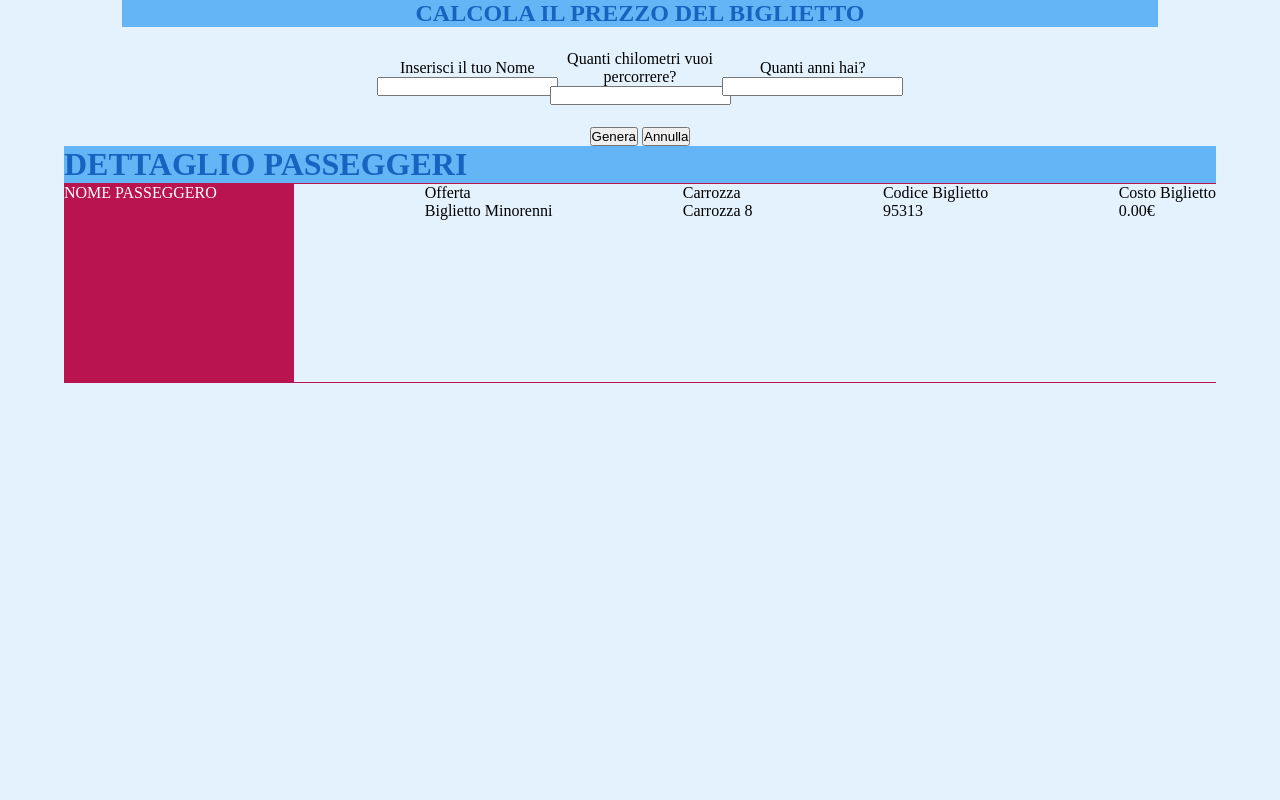
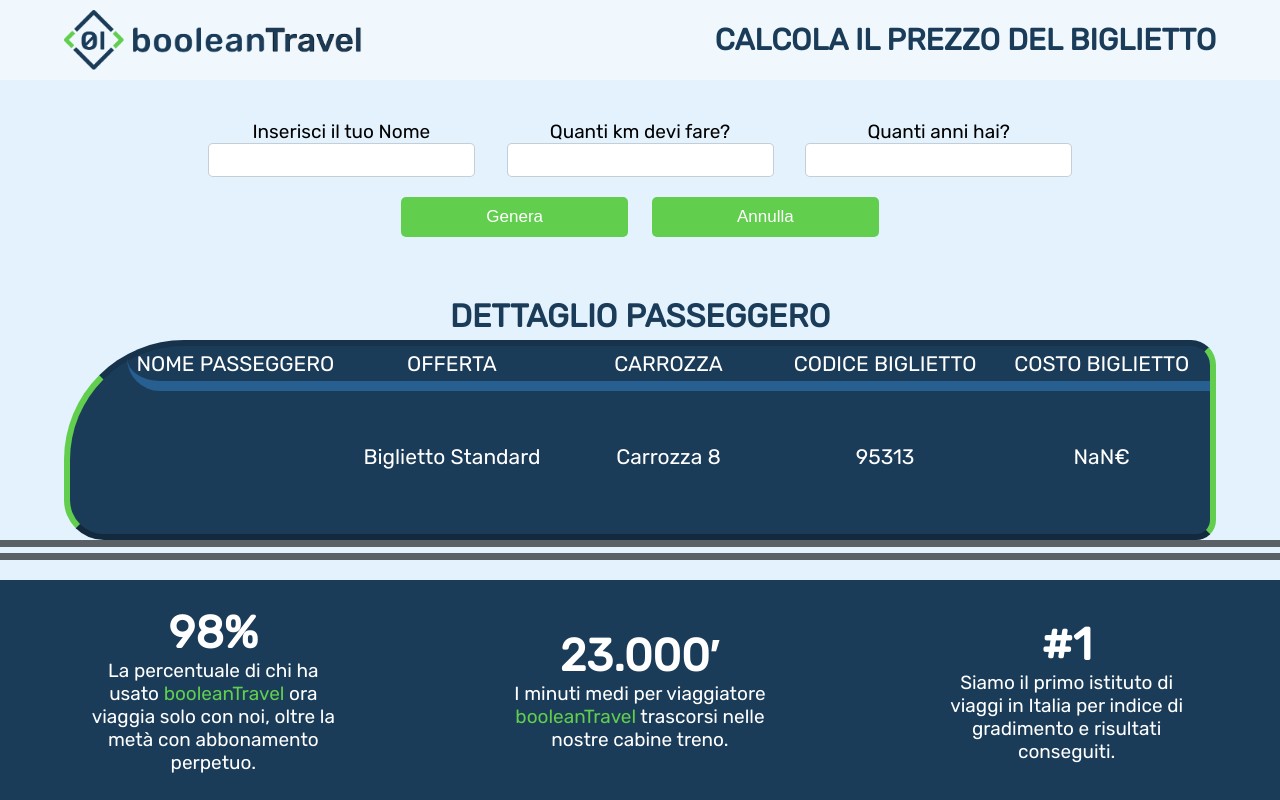
Before and after one commit to JakeShelterwin/js-biglietto-treno-form, a plain HTML site: page index.html in a window 1280 px wide. Both pictures are taken after a click on the button "Genera". Drawn offline with Linux system fonts and the light colour scheme.

Commit message:
Esercizio Completo

```diff
--- a/index.html
+++ b/index.html
@@ -4,8 +4,8 @@
     <meta charset="utf-8">
     <meta name="viewport" content="width=device-width, initial-scale=1.0">
     <!-- richiamo fontawesome -->
-    <!-- <script src="https://kit.fontawesome.com/15ec4d483d.js" crossorigin="anonymous"></script>
-    <link href="https://fonts.googleapis.com/css?family=Montserrat:400,700&display=swap" rel="stylesheet"> -->
+    <!-- <script src="https://kit.fontawesome.com/15ec4d483d.js" crossorigin="anonymous"></script> -->
+    <link href="https://fonts.googleapis.com/css?family=Rubik&display=swap" rel="stylesheet">
     <link rel="stylesheet" href="style.css">
     <title>Biglietto Treno</title>
   </head>
@@ -13,16 +13,22 @@
     <body>
 
       <main>
-        <section class="sezioneTop">
+        <!-- barra fissa top -->
+        <div class="navbarTop">
+          <img src="img/logo.png" alt="logo">
+          <h1>CALCOLA IL PREZZO DEL BIGLIETTO</h1>
+        </div>
+
+        <!-- sezione input -->
           <div id="calcolo">
-            <h1>CALCOLA IL PREZZO DEL BIGLIETTO</h1>
+            <!-- sezione che prende l'input dall'utente -->
             <div class="inputUtente">
               <div class="inputNome">
                 <p>Inserisci il tuo Nome</p>
                 <input id="nome" type="text" name="" value="">
               </div>
               <div class="inputKM">
-                <p>Quanti chilometri vuoi percorrere?</p>
+                <p>Quanti km devi fare?</p>
                 <input id="km" type="text" name="" value="">
               </div>
               <div class="inputAnni">
@@ -30,7 +36,8 @@
                 <input id="anni" type="text" name="" value="">
               </div>
             </div>
-            <div class="buttoniFunzionali">
+            <!-- sezione con i bottoni -->
+            <div class="bottoniFunzionali">
               <button id="genera" type="button" name="button">
                 Genera
               </button>
@@ -40,37 +47,49 @@
               </button>
             </div>
           </div>
-        </section>
 
+        <!-- sezione calcolo prezzo -->
         <div id="risultatoCalcolo">
-          <h1>DETTAGLIO PASSEGGERI</h1>
-          <div class="containerRisultatoCalcolo">
-            <div class="identitaPasseggero">
-              <p>NOME PASSEGGERO</p>
-              <span id="nomePasseggero"></span>
+          <h1>DETTAGLIO PASSEGGERO</h1>
+          <div class="containerRisultatoCalcolo clearfix">
+            <div>
+              <p>COSTO BIGLIETTO</p>
+              <span id="costoBiglietto"></span>
             </div>
             <div>
-              <p>Offerta</p>
+              <p>CODICE BIGLIETTO</p>
+              <span id="codiceBiglietto"></span>
+            </div>
+            <div>
+              <p>CARROZZA</p>
+              <span id="carrozza"></span>
+            </div>
+            <div>
+              <p>OFFERTA</p>
               <span id="offerta"></span>
             </div>
             <div>
-              <p>Carrozza</p>
-              <span id="carrozza"></span>
+              <p class="bordoFinestra">NOME PASSEGGERO</p>
+              <span id="nomePasseggero"></span>
             </div>
-            <div>
-              <p>Codice Biglietto</p>
-              <span id="codiceBiglietto"></span>
-            </div>
-            <div>
-              <p>Costo Biglietto</p>
-              <span id="costoBiglietto"></span>
-            </div>
-
           </div>
         </div>
-
-
       </main>
+      <!-- footer -->
+      <footer>
+        <div>
+          <h1>98%</h1>
+          <p>La percentuale di chi ha usato <span>booleanTravel</span> ora viaggia solo con noi, oltre la metà con abbonamento perpetuo.</p>
+        </div>
+        <div>
+          <h1>23.000&prime;</h1>
+          <p>I minuti medi per viaggiatore <span>booleanTravel</span> trascorsi nelle nostre cabine treno.</p>
+        </div>
+        <div>
+          <h1>#1</h1>
+          <p>Siamo il primo istituto di viaggi in Italia per indice di gradimento e risultati conseguiti.</p>
+        </div>
+      </footer>
       <script type="text/javascript" src="main.js"> </script>
     </body>
 
--- a/main.js
+++ b/main.js
@@ -22,10 +22,11 @@ bottoneGenera.addEventListener("click",
   function(){
     // sul click salvo i valori degli input
     nomeUtenteInput = nomeUtente.value;
-    kmDaFareInput = kmDaFare.value;
-    anniUtenteInput = anniUtente.value;
+    kmDaFareInput = parseInt(kmDaFare.value);
+    anniUtenteInput = parseInt(anniUtente.value);
 
     // inserisco le condizioni per il calcolo corretto del prezzo dei biglietti
+    // e stampo nel documento il valore trovato in questo modo
     prezzoUnKM=0.21;
     if (anniUtenteInput<18){
       //sconto del 20% perché restituisco l'80% del prezzo del biglietto
@@ -40,8 +41,8 @@ bottoneGenera.addEventListener("click",
       document.getElementById('offerta').innerHTML = 'Biglietto Standard';
     }
 
-    // li stampo in console
-    console.log(nomeUtenteInput, kmDaFareInput, anniUtenteInput, prezzoViaggio);
+    //Debug: li stampo in console
+    console.log(nomeUtenteInput, 'km da fare ' + kmDaFareInput, 'anni ' + anniUtenteInput, 'prezzo ' + prezzoViaggio + '€') ;
 
     //gestisco la casella a scomaprsa
     risultatoCalcolo = document.getElementById("risultatoCalcolo");
@@ -62,18 +63,17 @@ bottoneGenera.addEventListener("click",
 // gestisco gli effetti al click sul bottone annulla
 bottoneAnnulla.addEventListener("click",
   function(){
-
     //svuoto gli elementi input riempiti dall'utente se è cliccato il bottone annulla
     nomeUtente.value = "";
     kmDaFare.value = "";
     anniUtente.value = "";
 
-    //gestisco la casella a scomaprsa
+    //gestisco la casella a scomaprsa che, se è visibile, deve nascondersi quando clicco su annulla
     risultatoCalcolo = document.getElementById("risultatoCalcolo");
     risultatoCalcolo.style.display="none";
 
     // resetto il documento
-    document.getElementById('nomePasseggero').innerHTML ="";
+    document.getElementById('nomePasseggero').innerHTML = "";
     document.getElementById('carrozza').innerHTML = "";
     document.getElementById('codiceBiglietto').innerHTML = "";
     document.getElementById('costoBiglietto').innerHTML = "";
--- a/style.css
+++ b/style.css
@@ -3,73 +3,191 @@
   margin: 0;
   box-sizing: border-box;
 }
-/* h1 {
-  background-color: #64b5f6;
-  padding: 25px;
-  border: 5px dotted rgba(13, 71, 161, 0.5);
-  color: #1565c0;
-  border-radius: 30px;
-  width: 300px;
-} */
+/* ************************************************************************* */
+/* ******************************ROBE GENERALI****************************** */
+/* ************************************************************************* */
 
-h1 {
-  background-color: #64b5f6;
-  color: #1565c0;
-  margin-left: 5%;
-  margin-right: 5%;
+body {
+  font-family: 'Rubik', sans-serif;
 }
+
+.clearfix {
+  display: table;
+  content: "";
+  clear: both;
+}
+
 main {
-  height: 100vh;
+  height: calc(100vh - 300px);  /* 300 è barrafixed + altezza fissa footer*/
   background-color: #e3f2fd;
 }
 
-.sezioneTop{
+/* ************************************************************************* */
+/* ******************************NAVBAR FISSA TOP****************************** */
+/* ************************************************************************* */
+.navbarTop{
+  position: fixed;
+  display: flex;
+  align-items: center;
+  justify-content: space-between;
+  height: 80px;
+  width: 100%;
+  top: 0;
+  left: 0;
+  background-color: rgba(226, 241, 252, 0.5);
+}
+
+.navbarTop img{
+  height: 60px;
   margin-left: 5%;
+}
+
+.navbarTop h1 {
+  color: #1b3c59;
+  font-size: 30px;
   margin-right: 5%;
 }
 
+/* ************************************************************************* */
+/* ******************************SEZIONE INPUT****************************** */
+/* ************************************************************************* */
 #calcolo{
   text-align: center;
+  margin-top: 80px;
 }
 
+/* gestione degli input presi dall'utente */
 .inputUtente{
   display: flex;
   justify-content: center;
   align-items: center;
+  width: 70%;
+  margin-left: 15%;
+}
+
+.inputUtente div{
+  margin-top: 40px;
+  margin-bottom: 10px;
+}
+
+.inputUtente p{
+  font-size: 19px;
+}
+
+/* gestisco le caratteristiche dei campi input */
+.inputUtente input{
+  padding: 5px 10px;
+  border-radius: 5px;
+  outline: none;
+  border: 1px rgba(27, 60, 89, 0.25) solid;
+  font-size: 19px;
+  background-color: white;
+}
+
+/* imposto la dimensione di questi div */
+.inputNome, .inputKM, .inputAnni {
   width: 100%;
 }
-.inputNome, .inputKM, .inputAnni {
-  display: flex;
-  justify-content: center;
-  flex-direction: column;
-  align-items: center;
-  width: 100%;
-}
-.inputUtente div{
-  width: 15%;
-  height: 100px;
+
+/* gestisco l'aspetto dei bottoni */
+.bottoniFunzionali button {
+    padding: 10px 85px;
+    border-radius: 5px;
+    color: white;
+    font-size: 17px;
+    border: none;
+    background-color: #61ce4e;
+    margin: 10px;
+    margin-bottom: 20px;
+    outline: none;
 }
 
+/* ************************************************************************* */
+/* ***************************  SEZIONE CALCOLO PREZZO ********************* */
+/* ************************************************************************* */
 #risultatoCalcolo {
   display: none;
+  margin-top: 40px;
+  text-align: center;
+  border-bottom: 20px rgba(0, 0, 0, 0.6) double; /*questi sono i binari :D */
 }
+
+#risultatoCalcolo h1 {
+  color: #1b3c59;
+  margin-bottom: 5px;
+}
+
+/* questa classe crea l'illusione di un treno */
 .containerRisultatoCalcolo{
-  display: flex;
-  align-items: center;
-  justify-content: space-between;
   width: 90%;
   margin-left: 5%;
-  border-top: 1px rgb(185, 20, 80) solid;
-  border-bottom: 1px rgb(185, 20, 80) solid;
+  background-color: #1b3c59;
+  border-top: 6px rgba(0, 0, 0, 0.15) solid;
+  border-bottom: 6px rgba(0, 0, 0, 0.3) solid;
+  border-left: 6px #61ce4e solid;
+  border-right: 6px #61ce4e solid;
+  border-top-left-radius: 120px;
+  border-top-right-radius: 25px;
+  border-bottom-left-radius: 40px;
+  border-bottom-right-radius: 20px;
   height: 200px;
 }
 
-.identitaPasseggero{
-  background-color: rgb(185, 20, 80);
+/* questa classe gestisce i p e aggiunge un bordo ad essi  */
+.containerRisultatoCalcolo p {
   color: white;
+  font-size: 21px;
+  padding-top: 5px;
+  padding-bottom: 5px;
+  border-bottom: 10px solid #275f91;
+}
+
+/* il bordo aggiunto dalla classe precedente, modificato nel il primo p, da l'impressione di curvatura tipica dei treni */
+.containerRisultatoCalcolo .bordoFinestra{
+  border-bottom-left-radius: 33px;
+}
+
+.containerRisultatoCalcolo span{
+  display: inline-block; /*così posso dare margin agli span*/
+  color: white;
+  font-size: 21px;
+  margin-top: 53px;
+}
+
+/* do a ogni div contenuto in .containerRisultatoCalcolo float right così non sforano la testa del treno */
+.containerRisultatoCalcolo div{
+  float: right;
+  height: 100%;
+  width: 19%;
+}
+
+/* ************************************************************************* */
+/* ***************************** FOOTER ************************************ */
+/* ************************************************************************* */
+footer{
+  display: flex;
+  align-items: center;
+  justify-content: space-around;
+  width: 100%;
+  height: 220px;
+  background-color: #1b3c59;
+  overflow: hidden;
+  color: white;
+}
+
+footer div {
+  text-align: center;
   width: 20%;
-  height: 100%;
 }
-.containerRisultatoCalcolo div{
-  height: 100%;
+
+footer h1{
+  font-size: 45px;
 }
+
+footer p{
+  font-size: 19px;
+}
+
+footer p span{
+  color: #61ce4e;
+}
```
